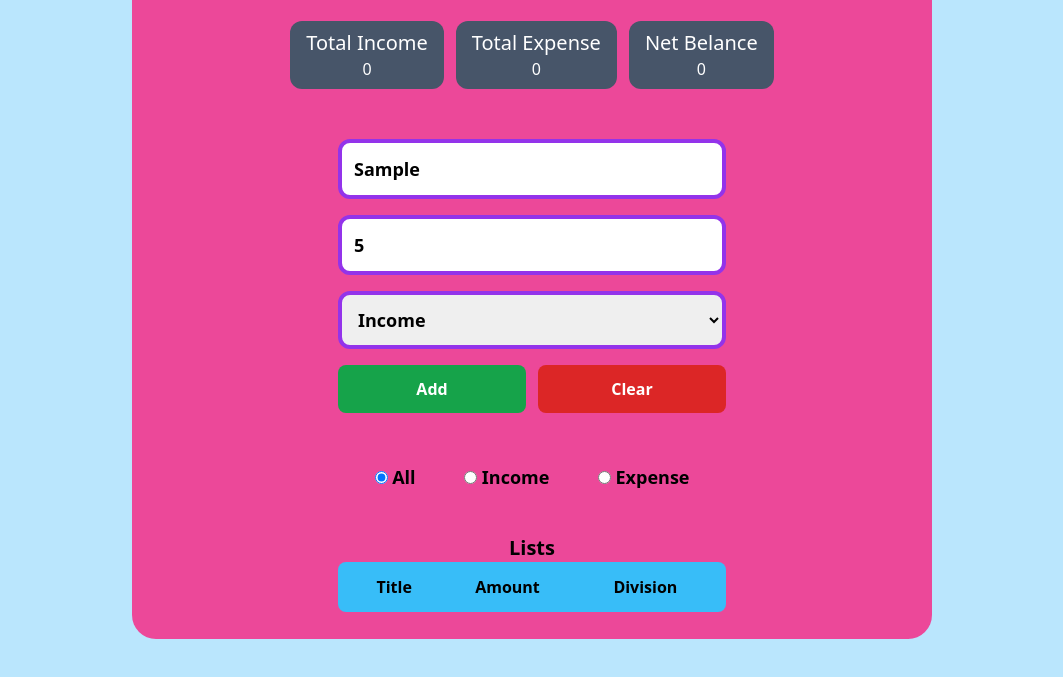
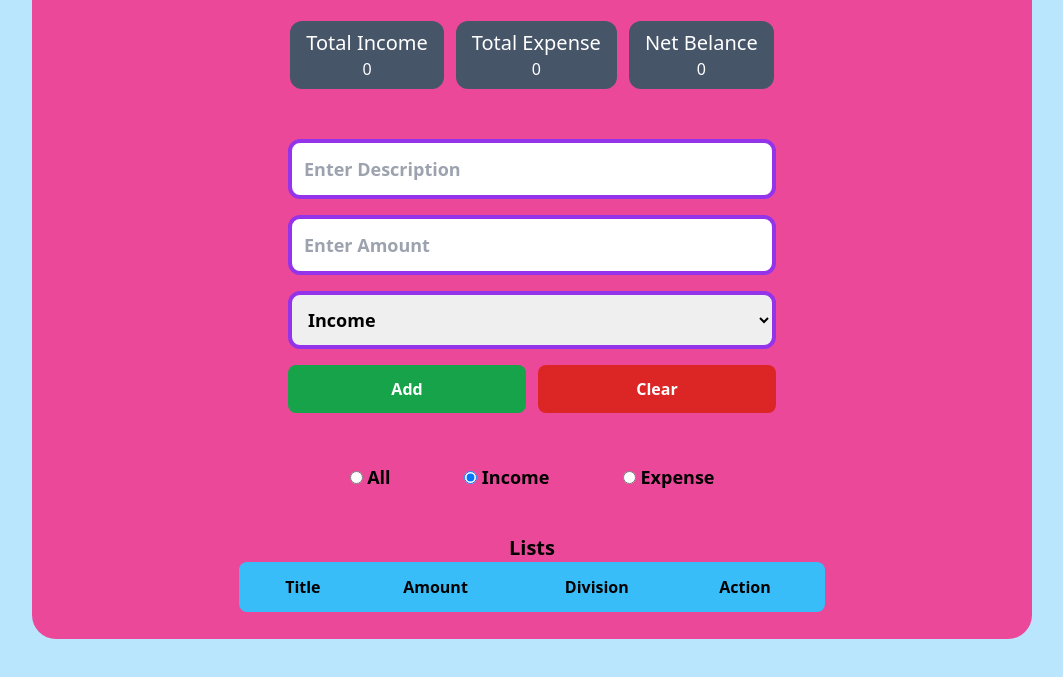
Before and after one commit to Paramesh-Kumar-2004/Income_Expense_Task-4, a plain HTML site: page index.html in a window 1280 px wide. Both pictures are taken after typing "Sample", "5" into the empty fields and a click on the button "Add". Shown: the part 93-770 px from the top of the page, without its empty margins (108-1171 px from the left). Drawn offline with nearby package versions, Linux system fonts and the light colour scheme.

Commit message:
Working On DOM Manipulation

```diff
--- a/index.html
+++ b/index.html
@@ -11,7 +11,7 @@
 <body class="bg-sky-200">
 
     <div
-        class="flex flex-col justify-around items-center bg-pink-500 min-h-[90vh] max-w-[800px] m-auto mt-3 p-3 rounded-3xl">
+        class="flex flex-col justify-around items-center bg-pink-500 min-h-[90vh] max-w-[1000px] m-auto mt-3 mb-6 p-3 rounded-3xl">
 
         <header>
             <h1 class="font-extrabold text-white text-center text-2xl">Income Expense Calculator Task</h1>
@@ -34,7 +34,7 @@
 
         <div class="w-full flex flex-col flex-wrap justify-around items-center">
             <div class="w-full text-center">
-                <input type="text" id="Title" placeholder="Enter Title"
+                <input type="text" id="Title" placeholder="Enter Description"
                     class="p-3 m-2 w-[50%] min-w-56 outline-none rounded-xl border-4 border-purple-600 text-lg font-extrabold">
             </div>
             <div class="w-full text-center">
@@ -64,7 +64,7 @@
             </div>
             <div>
                 <label class="py-3 text-lg font-bold hover:cursor-pointer">
-                    <input type="radio" id="Income" name="radioBtn">
+                    <input type="radio" id="Income" name="radioBtn" checked>
                     Income
                 </label>
             </div>
@@ -77,7 +77,7 @@
         </div>
 
         <!-- Lists -->
-        <div class="w-1/2">
+        <div class="w-[60%] min-w-[300px]">
             <h4 class="text-xl font-bold text-center">Lists</h4>
             <ul id="ShowList" class="max-h-32 overflow-y-scroll [scrollbar-width:none] bg-sky-400 p-3 rounded-lg">
 
@@ -87,6 +87,7 @@
                             <th class="px-2">Title</th>
                             <th class="px-2">Amount</th>
                             <th class="px-2">Division</th>
+                            <th class="px-2">Action</th>
                         </tr>
                     </thead>
                     <tbody id="TableData">
--- a/script.js
+++ b/script.js
@@ -1,17 +1,50 @@
 // Totals
-const Total = document.getElementById("Total_Income_Value").innerText
-const Expense = document.getElementById("Total_Expense_Value").innerText
-const Balance = document.getElementById("Net_Balance_Value").innerText
+const Total = document.getElementById("Total_Income_Value")
+const Cost = document.getElementById("Total_Expense_Value")
+const Balance = document.getElementById("Net_Balance_Value")
 
 // Input Fields
-const Title = document.getElementById("Title").value
-const Amount = document.getElementById("Amount").value
+const Title = document.getElementById("Title")
+const Amount = document.getElementById("Amount")
 
 // DropDown
 const Select = document.getElementById("Select")
 
-// Add Button Click
+// Buttons
 const Add = document.getElementById("Add")
+const Clear = document.getElementById("Clear")
 
-// Clear Button Click
-const Clear = document.getElementById("Clear")
+
+// Functionalities Start Here
+
+// Data Const
+const Income = 0
+const Expense = 0
+const NetWorth = Income - Expense
+
+Total.innerHTML = Income
+Cost.innerHTML = Expense
+Balance.innerHTML = NetWorth
+
+const Data = []
+
+
+Add.addEventListener("click", () => {
+    // Select.value
+    if ((Title.value).length > 0 && (Amount.value).length > 0) {
+        Data.push({
+            id: Date.now(),
+            "Title": Title.value,
+            "Amount": Amount.value
+        })
+        Title.value = ""
+        Amount.value = ""
+    }
+    else {
+        alert("Enter All The Fields")
+    }
+
+
+})
+
+console.log("Income :", Data)
```
